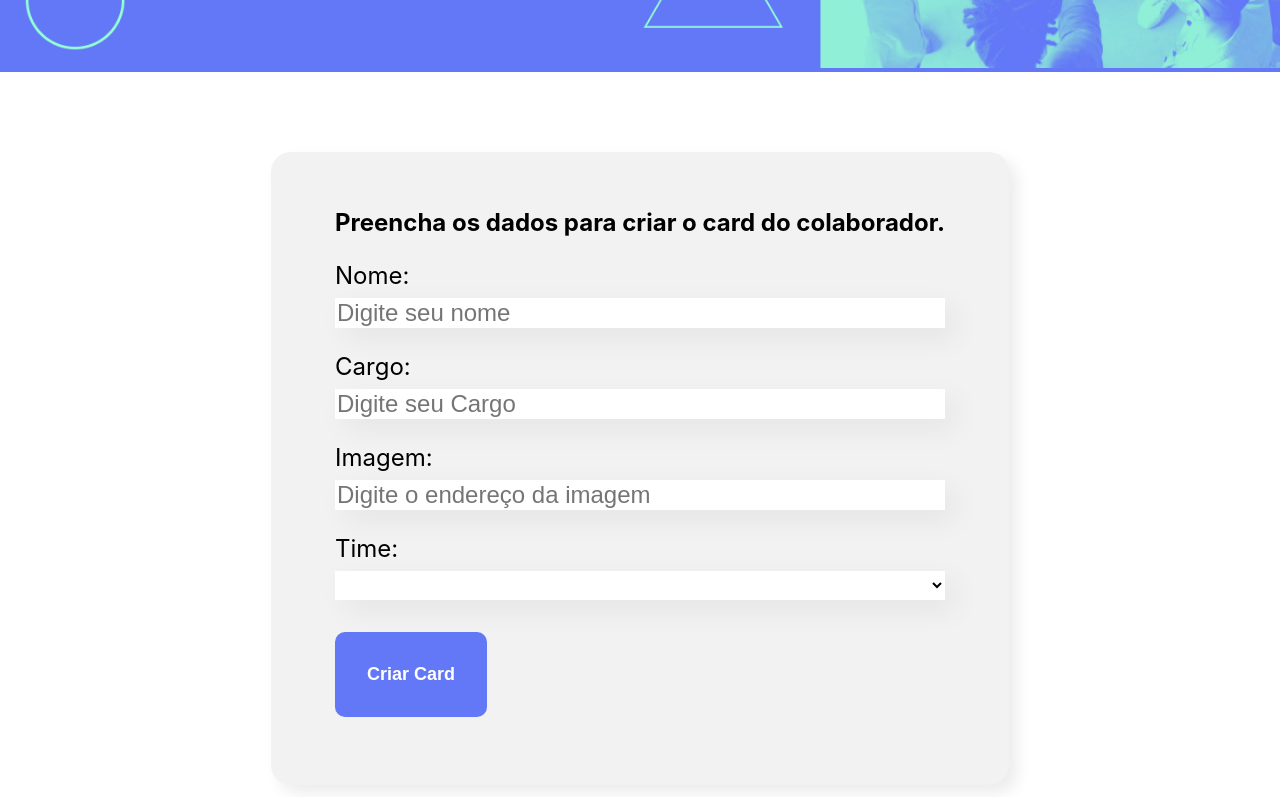
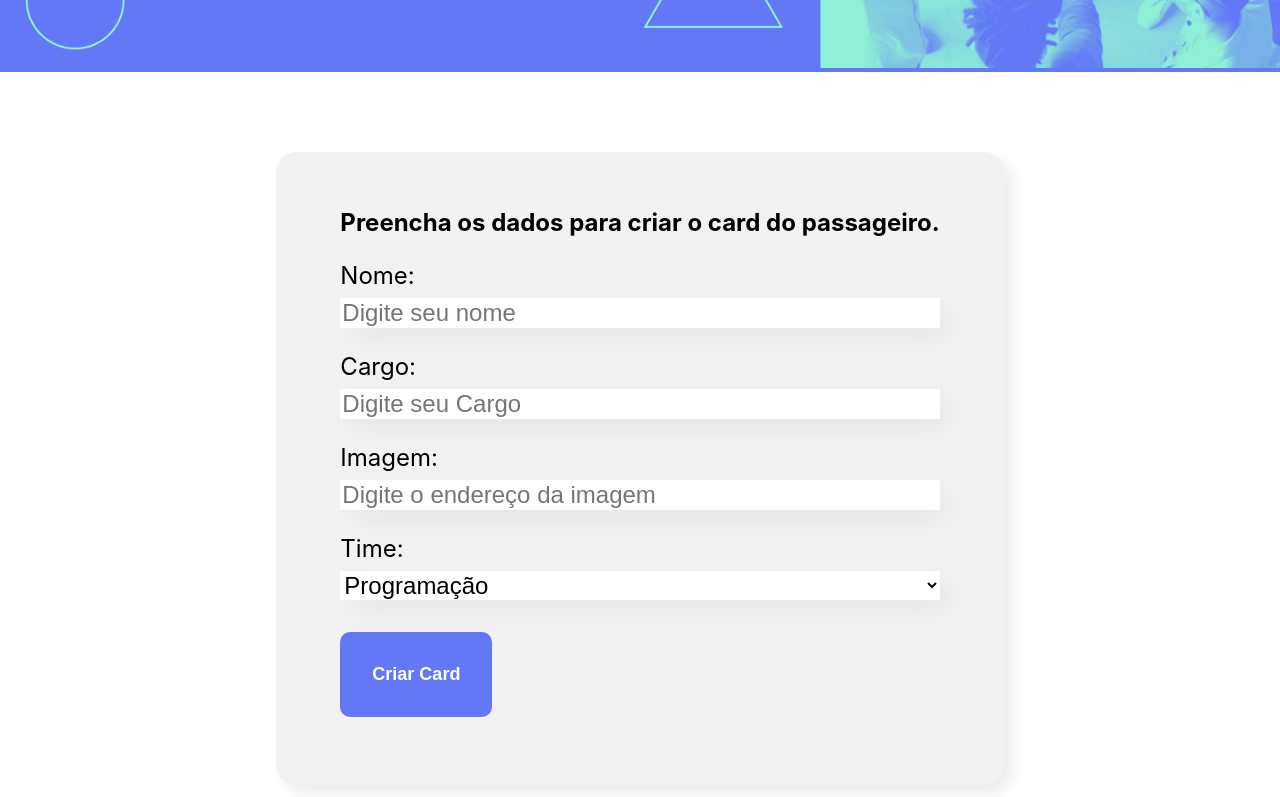
Before and after one commit to sdlima4025/organo, a React (Create React App) app: page / in a window 1280 px wide. Shown: the part 426-1223 px from the top of the page. Built offline with nearby package versions, Linux system fonts and the light colour scheme.

Commit message:
refatorado o código retirado o array de time

```diff
--- a/src/App.js
+++ b/src/App.js
@@ -52,7 +52,7 @@ function App() {
   return (
     <div className="App">
       <Banner/>
-      <Formulario  aoColaboradorCadastrado = {colaborador => aoNovoColaboradorAdicionado(colaborador) }/>
+      <Formulario times={times.map(time => time.nome)} aoColaboradorCadastrado = {colaborador => aoNovoColaboradorAdicionado(colaborador) }/>
       {times.map(time =><Time key={time.nome} nome = {time.nome} corPrimaria={time.corPrimaria}
       corSecundaria={time.corSecundaria}/>)}
 
--- a/src/componentes/Formulario/index.js
+++ b/src/componentes/Formulario/index.js
@@ -8,14 +8,7 @@ import './Formulario.css'
 const Formulario = (props) => {
 
   const times = [
-    '',
-    'Programação',
-    'Front-End',
-    'Data Science',
-    'DevOps',
-    'UX & Designe',
-    'Mobile',
-    'Inovação & Gestão'
+
   ]
 
   const [nome, setNome] = useState('')
@@ -35,7 +28,7 @@ const Formulario = (props) => {
   return(
     <section className='formulario'>
       <form onSubmit={aoSalvar}>
-        <h2>Preencha os dados para criar o card do colaborador.</h2>
+        <h2>Preencha os dados para criar o card do passageiro.</h2>
       <CampoTexto
       obrigatorio={true}
       label='Nome:'
@@ -60,7 +53,7 @@ const Formulario = (props) => {
       <ListaSuspensa
         obrigatorio={true}
         label='Time:'
-        itens={times}
+        itens={props.times}
         valor = {time}
         aoAlterado = {valor => setTime(valor)}
         />
```
Also changed, not shown: public/imagens/banner.png.
